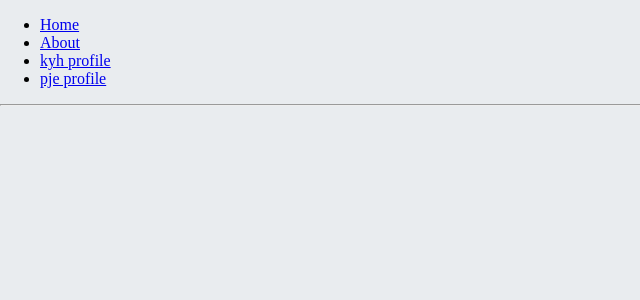
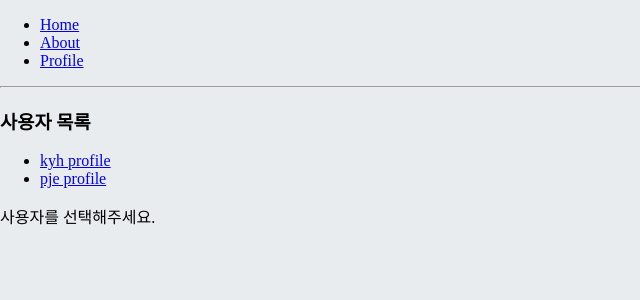
Before and after one commit to yh0921k/learning-react, a React (Create React App) app: page /profiles in a window 1280 px wide. Shown: the top 300 px of the page, without its empty margins (0-640 px from the left). Built offline with nearby package versions, Linux system fonts and the light colour scheme.

Commit message:
[add] 13.5 서브 라우트

```diff
--- a/src/App.js
+++ b/src/App.js
@@ -2,7 +2,7 @@ import React from 'react';
 import Home from './react-router/Home';
 import { Link, Route } from 'react-router-dom';
 import About from './react-router/About';
-import Profile from './react-router/Profile';
+import Profiles from './react-router/Profiles';
 
 const App = () => {
   return (
@@ -15,16 +15,13 @@ const App = () => {
           <Link to={'/about'}>About</Link>
         </li>
         <li>
-          <Link to={'/profile/kyh'}>kyh profile</Link>
-        </li>
-        <li>
-          <Link to={'/profile/pje'}>pje profile</Link>
+          <Link to={'/profiles'}>Profile</Link>
         </li>
       </ul>
       <hr />
       <Route path={'/'} component={Home} exact={true} />
       <Route path={['/about', '/info']} component={About} />
-      <Route path={'/profile/:username'} component={Profile} />
+      <Route path={'/profiles'} component={Profiles} />
     </div>
   );
 };
--- /dev/null
+++ b/src/react-router/Profiles.js
@@ -0,0 +1,28 @@
+import React from 'react';
+import { Link, Route } from 'react-router-dom';
+import Profile from './Profile';
+
+const Profiles = () => {
+  return (
+    <div>
+      <h3>사용자 목록</h3>
+      <ul>
+        <li>
+          <Link to={'/profiles/kyh'}>kyh profile</Link>
+        </li>
+        <li>
+          <Link to={'/profiles/pje'}>pje profile</Link>
+        </li>
+      </ul>
+
+      <Route
+        path={'/profiles'}
+        exact
+        render={() => <div>사용자를 선택해주세요.</div>}
+      />
+      <Route path={'/profiles/:username'} component={Profile} />
+    </div>
+  );
+};
+
+export default Profiles;
```
